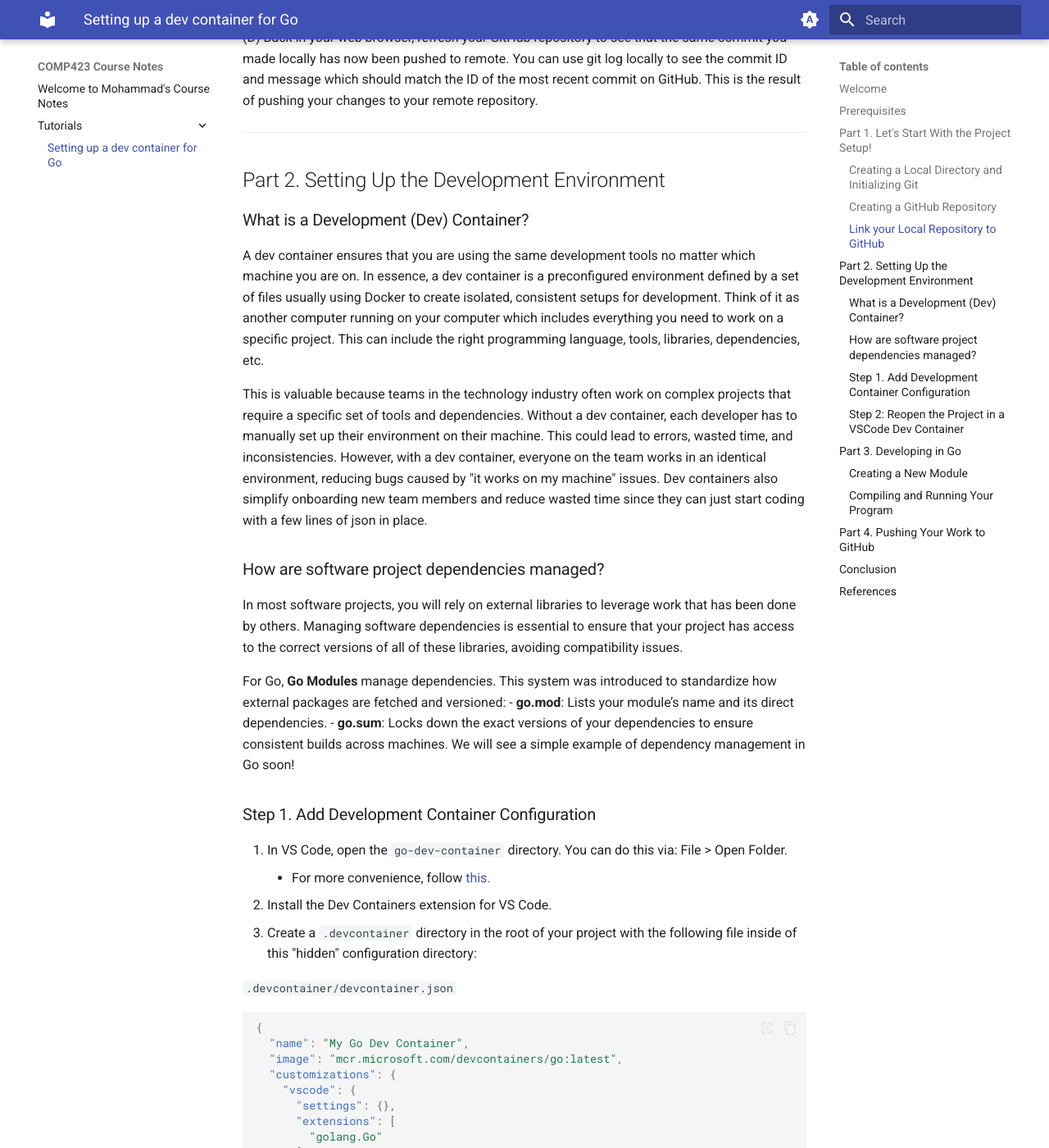
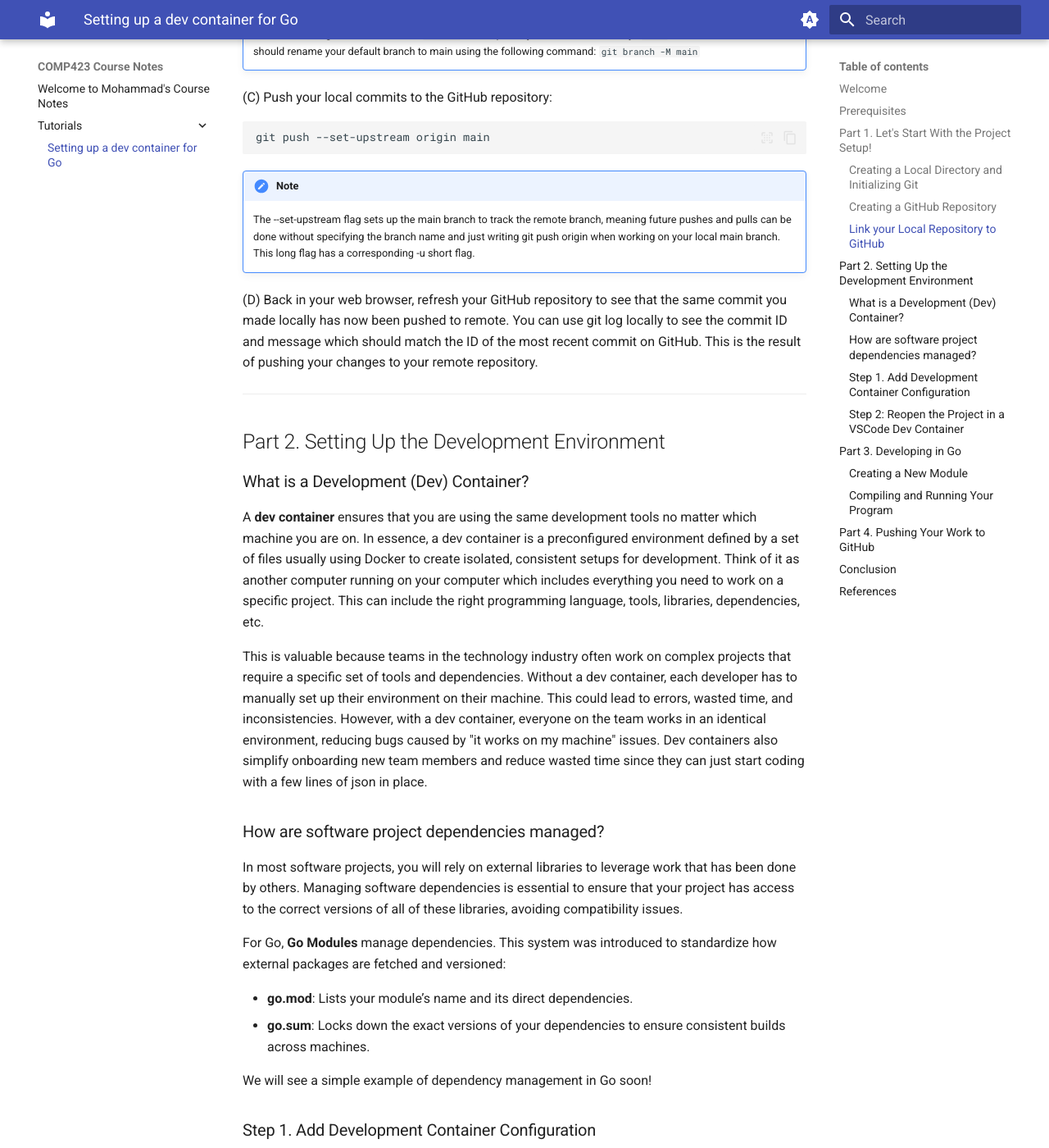
Before and after one commit to meihab/comp423-course-notes, an MkDocs documentation site: the page built from docs/tutorials/go-setup.md, in a window 1280 px wide and 1400 px high, scrolled down 2272 px. Shown: the whole window at 82% size. Built offline with MkDocs 1.6.1 and Material for MkDocs 9.7.7, drawn with Linux system fonts in a browser that asks for light colours; some of the changed text lies outside the part shown.

Commit message:
finished adding final edits

````diff
--- a/docs/tutorials/go-setup.md
+++ b/docs/tutorials/go-setup.md
@@ -14,6 +14,8 @@
     I have successfully set up admonitions for my partner! - Muhammad Fouly
     You will see these throughout the tutorial for the purpose of side content without disturbing document flow :)
 
+---
+
 ## Welcome
 This tutorial will provide step-by-step instructions for creating a Development (Dev) container in Go, a programming language created by Google!
 
@@ -27,6 +29,9 @@
 3. **Visual Studio Code**: Download and install from [here](https://code.visualstudio.com/).
 4. **Docker installed**: Get Docker [here](https://www.docker.com/products/docker-desktop/).
 5. **Basic command-line knowledge**
+
+!!! Requirements
+      For this tutorial, you do not need to install anything other than VSCode, Docker, and Git. You should not install Go! That is the role of the dev container! Remember that you want to minimize the things you have to manually download and install.
 
 ---
 
@@ -60,7 +65,7 @@
 
 (C) Do not initialize the repository with a README, .gitignore, or license.
 
-(D) Click Create **Repository**.
+(D) Click **Create Repository**.
 
 ### Link your Local Repository to GitHub
 (A) Add the GitHub repository as a remote:
@@ -72,12 +77,15 @@
 (B) Check your default branch name with the subcommand `git branch`.
 
 !!! Note
-    Old versions of git choose the name `master` for the primary branch, but these days `main` is the standard name. You can rename your default branch to main using the following command: `git branch -M main`
+    Old versions of git choose the name `master` for the primary branch, but these days `main` is the standard name. You should rename your default branch to main using the following command: `git branch -M main`
 
 (C) Push your local commits to the GitHub repository:
 ``` bash
 git push --set-upstream origin main
 ```
+
+!!! Note
+      The --set-upstream flag sets up the main branch to track the remote branch, meaning future pushes and pulls can be done without specifying the branch name and just writing git push origin when working on your local main branch. This long flag has a corresponding -u short flag.
 
 (D) Back in your web browser, refresh your GitHub repository to see that the same commit you made locally has now been pushed to remote. You can use git log locally to see the commit ID and message which should match the ID of the most recent commit on GitHub. This is the result of pushing your changes to your remote repository.
 
@@ -87,7 +95,7 @@
 
 ### What is a Development (Dev) Container?
 
-A dev container ensures that you are using the same development tools no matter which machine you are on. In essence, a dev container is a preconfigured environment defined by a set of files usually using Docker to create isolated, consistent setups for development. Think of it as another computer running on your computer which includes everything you need to work on a specific project. This can include the right programming language, tools, libraries, dependencies, etc.
+A **dev container** ensures that you are using the same development tools no matter which machine you are on. In essence, a dev container is a preconfigured environment defined by a set of files usually using Docker to create isolated, consistent setups for development. Think of it as another computer running on your computer which includes everything you need to work on a specific project. This can include the right programming language, tools, libraries, dependencies, etc.
 
 This is valuable because teams in the technology industry often work on complex projects that require a specific set of tools and dependencies. Without a dev container, each developer has to manually set up their environment on their machine. This could lead to errors, wasted time, and inconsistencies. However, with a dev container, everyone on the team works in an identical environment, reducing bugs caused by "it works on my machine" issues. Dev containers also simplify onboarding new team members and reduce wasted time since they can just start coding with a few lines of json in place.
 
@@ -95,13 +103,16 @@
 In most software projects, you will rely on external libraries to leverage work that has been done by others. Managing software dependencies is essential to ensure that your project has access to the correct versions of all of these libraries, avoiding compatibility issues.
 
 For Go, **Go Modules** manage dependencies. This system was introduced to standardize how external packages are fetched and versioned:
+
 - **go.mod**: Lists your module’s name and its direct dependencies.
 - **go.sum**: Locks down the exact versions of your dependencies to ensure consistent builds across machines.
+
+
 We will see a simple example of dependency management in Go soon!
 
 ### Step 1. Add Development Container Configuration
 1. In VS Code, open the `go-dev-container` directory. You can do this via: File > Open Folder.
-    - For more convenience, follow [this.](https://muhammaddf.github.io/comp423-course-notes/tutorials/code-command/)
+    - For more convenience, follow [this](https://muhammaddf.github.io/comp423-course-notes/tutorials/code-command/) short tutorial created by my partner!
 2. Install the Dev Containers extension for VS Code.
 3. Create a `.devcontainer` directory in the root of your project with the following file inside of this "hidden" configuration directory:
 
@@ -179,16 +190,21 @@
 }
 ```
 
-(C) You can now compile and run your code using the following command:
+(C) You can now **compile** your Go program:
+
 ``` bash
-go run main.go
+go build
 ```
 
-This command compiles your Go program and creates an executable in your directory.
+This command compiles your code and creates an executable in your directory. This is similar to C's `gcc [filename.c] -o [output_filename]` command that you used in COMP 211 to compile a program and get an executable object file.
+
+(D) **Run** the executable:
+``` bash
+./hello_world
+```
+
 !!! optional
-    If you want to compile and run your code manually, you can use the following commands:
-    Use `go build` to compile your code and create an executable in your directory. Run the executable using `./hello_world`
-    to display your output.This is similar to C's `gcc [filename.c] -o [output_filename]` command that you might remember from COMP 211 used to compile a program and get an executable object file.
+    If you want to compile and run your Go program in one command, you can alternatively use `go run main.go`.
 
 You should now see:
 ``` bat
@@ -196,7 +212,7 @@
 ```
 
 !!! success
-    You have built a development container for Go and successfully printed HELLO COMP423!
+    You have built a development container for Go and successfully printed "HELLO COMP423!"
 
 ---
 
@@ -212,7 +228,11 @@
 ---
 
 ## Conclusion
+Congratulations! You have successfully completed this tutorial for setting up a dev container for Go and learned some foundational skills!
 
 ---
 
 ## References
+1. This tutorial is heavily inspired by Professor Kris Jordan’s tutorial: [Starting a Static Website Project with MkDocs](https://comp423-25s.github.io/resources/MkDocs/tutorial/)
+1. [Go](https://go.dev/doc/) documentation
+1. [MkDocs Material Documentation](https://squidfunk.github.io/mkdocs-material/)
````
